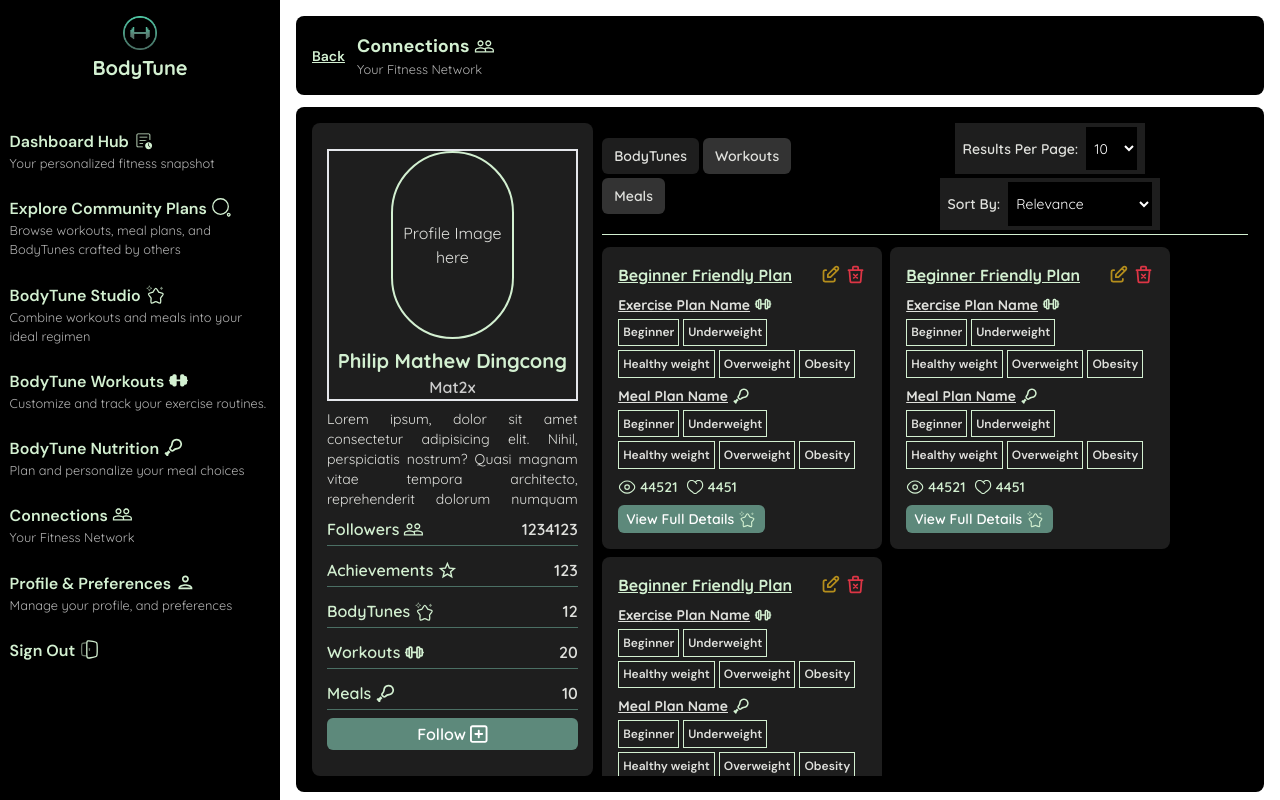
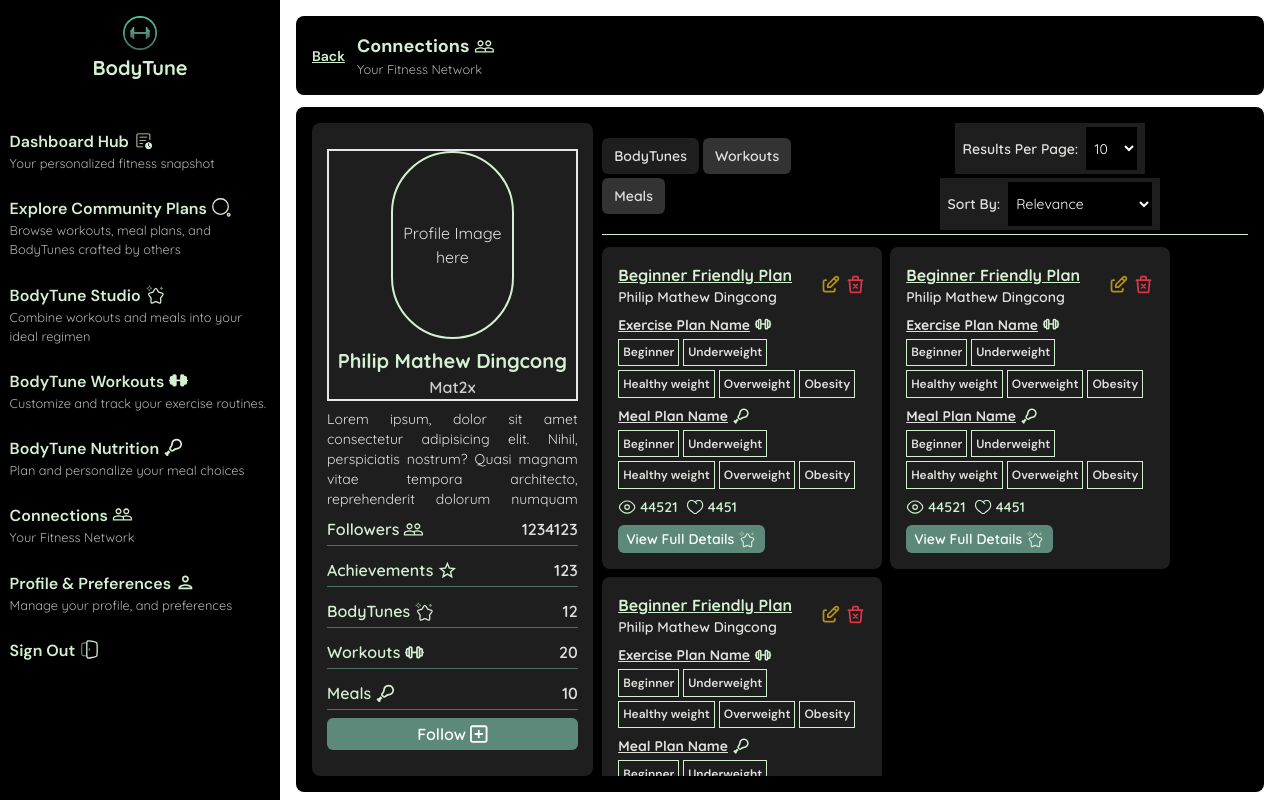
Before and after one commit to Inosensey/BodyTune, a Next.js app: page /dashboard/connections/1 in a window 1280 px wide. Built offline with nearby package versions, Linux system fonts and the light colour scheme.

Commit message:
Passed the author prop to the BodyTuneCard, BodyTuneWorkoutCard, and BodyTuneMealCard components.

```diff
--- a/components/dashboardComponents/connections/FollowerProfileContent.tsx
+++ b/components/dashboardComponents/connections/FollowerProfileContent.tsx
@@ -250,6 +250,7 @@ const FollowerProfileContent = () => {
                 >
                   <motion.div variants={childAnimationVariant}>
                     <BodyTuneCard
+                      author="Philip Mathew Dingcong"
                       bodyTunePlanName="Beginner Friendly Plan"
                       exercisePlanName="Exercise Plan Name"
                       mealPlanName="Meal Plan Name"
@@ -260,6 +261,7 @@ const FollowerProfileContent = () => {
                   </motion.div>
                   <motion.div variants={childAnimationVariant}>
                     <BodyTuneCard
+                      author="Philip Mathew Dingcong"
                       bodyTunePlanName="Beginner Friendly Plan"
                       exercisePlanName="Exercise Plan Name"
                       mealPlanName="Meal Plan Name"
@@ -270,6 +272,7 @@ const FollowerProfileContent = () => {
                   </motion.div>
                   <motion.div variants={childAnimationVariant}>
                     <BodyTuneCard
+                      author="Philip Mathew Dingcong"
                       bodyTunePlanName="Beginner Friendly Plan"
                       exercisePlanName="Exercise Plan Name"
                       mealPlanName="Meal Plan Name"
@@ -289,6 +292,7 @@ const FollowerProfileContent = () => {
                 >
                   <motion.div variants={childAnimationVariant}>
                     <BodyTuneWorkoutCard
+                      author="Philip Mathew Dingcong"
                       exercisePlanName="Exercise Plan Name"
                       likes="44521"
                       views="4451"
@@ -299,6 +303,7 @@ const FollowerProfileContent = () => {
                   </motion.div>
                   <motion.div variants={childAnimationVariant}>
                     <BodyTuneWorkoutCard
+                      author="Philip Mathew Dingcong"
                       exercisePlanName="Exercise Plan Name"
                       likes="44521"
                       views="4451"
@@ -309,6 +314,7 @@ const FollowerProfileContent = () => {
                   </motion.div>
                   <motion.div variants={childAnimationVariant}>
                     <BodyTuneWorkoutCard
+                      author="Philip Mathew Dingcong"
                       exercisePlanName="Exercise Plan Name"
                       likes="44521"
                       views="4451"
@@ -328,6 +334,7 @@ const FollowerProfileContent = () => {
                 >
                   <motion.div variants={childAnimationVariant}>
                     <BodyTuneMealCard
+                      author="Philip Mathew Dingcong"
                       mealPlanName="Meal Plan Name"
                       likes="44521"
                       views="4451"
@@ -338,6 +345,7 @@ const FollowerProfileContent = () => {
                   </motion.div>
                   <motion.div variants={childAnimationVariant}>
                     <BodyTuneMealCard
+                      author="Philip Mathew Dingcong"
                       mealPlanName="Meal Plan Name"
                       likes="44521"
                       views="4451"
@@ -348,6 +356,7 @@ const FollowerProfileContent = () => {
                   </motion.div>
                   <motion.div variants={childAnimationVariant}>
                     <BodyTuneMealCard
+                      author="Philip Mathew Dingcong"
                       mealPlanName="Meal Plan Name"
                       likes="44521"
                       views="4451"
```
